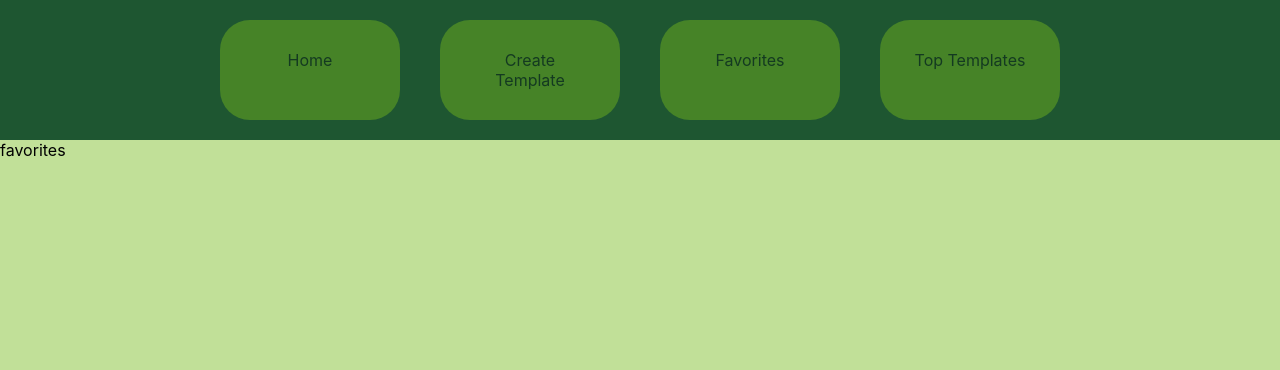
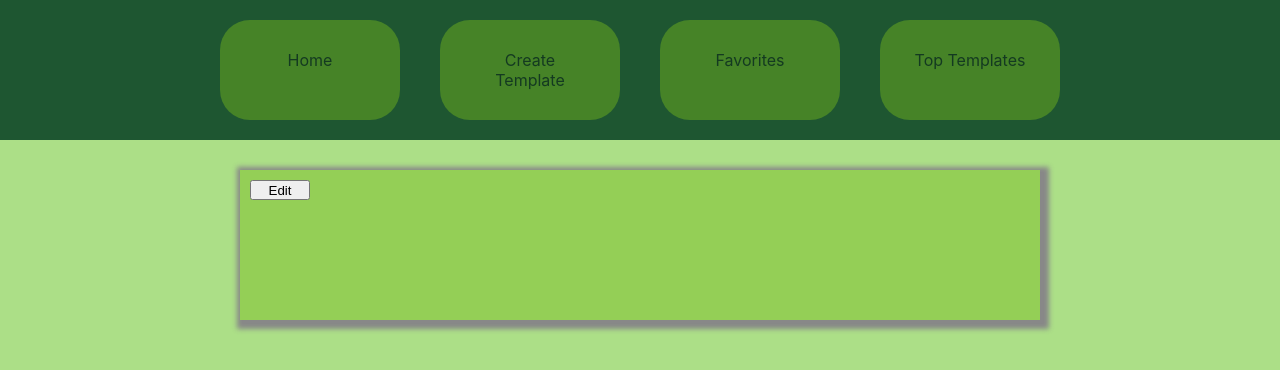
Before and after one commit to cgibsonmm/tadpole, a React (Create React App) app in the folder client/: page /favorites in a window 1280 px wide. Shown: the top 370 px of the page. Built offline with nearby package versions, Linux system fonts and the light colour scheme.

Commit message:
favoritesStyle

```diff
--- a/client/src/App.css
+++ b/client/src/App.css
@@ -152,7 +152,7 @@ h4 {
 }
 
 .body {
-  background-color:rgb(118,186,27,0.45);
+  background-color: #ACDF87;
   height: 100vh;
 }
 
--- a/client/src/components/Favorites.js
+++ b/client/src/components/Favorites.js
@@ -6,7 +6,11 @@ export default function Favorties() {
         <>
         <Nav />
         <body className="body">
-    <div>favorites</div>
+        <div className="template-boxes">
+        <div className="word-box">
+        <button className="edit-button">Edit</button>
+            </div>
+            </div>
     </body>
     </>
     )
```
